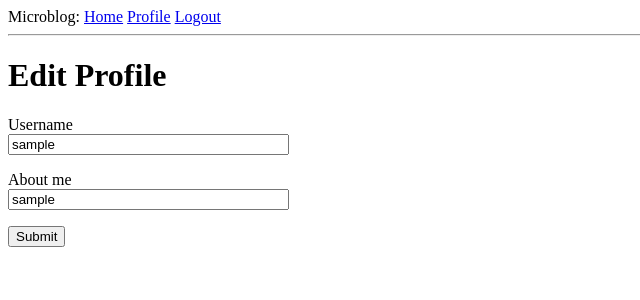
After one commit to AndrStp/flask_project, a Flask app: page /edit_profile in a window 1280 px wide. The commit adds this page. Shown: the top 300 px of the page, without its empty margins (0-640 px from the left). Run offline with Flask 2, Linux system fonts and the light colour scheme; the visitor is signed in with stand-in values (Sample User, id 1); data comes from the database, SQL or seed files in the repository; both versions use the stored data as it was after the commit; parts of the project's set-up code (start-up, migrations or seed data) failed here and were passed over.

Commit message:
Completed Chapter 6

```diff
--- a/app/forms.py
+++ b/app/forms.py
@@ -1,6 +1,7 @@
 from flask_wtf import FlaskForm
 from wtforms import StringField, PasswordField, BooleanField, SubmitField
-from wtforms.validators import ValidationError, DataRequired, Email, EqualTo
+from wtforms.fields.simple import TextAreaField
+from wtforms.validators import Length, ValidationError, DataRequired, Email, EqualTo
 from app.models import User
 
 
@@ -29,3 +30,9 @@ class RegistrationForm(FlaskForm):
         user = User.query.filter_by(email=email.data).first()
         if user:  # if user is not None:
             raise ValidationError('Please use a different email address')
+
+
+class EditProfileForm(FlaskForm):
+    username = StringField('Username', validators=[DataRequired()])
+    about_me = TextAreaField('About me', validators=[Length(min=0, max=140)])
+    submit = SubmitField('Submit')
--- a/app/models.py
+++ b/app/models.py
@@ -1,6 +1,7 @@
 from datetime import datetime
 from werkzeug.security import generate_password_hash, check_password_hash
 from flask_login import UserMixin
+from hashlib import md5
 from app import db, login
 
 
@@ -10,6 +11,8 @@ class User(UserMixin, db.Model):
     email = db.Column(db.String(120), index=True, unique=True)
     password_hash = db.Column(db.String(128))
     posts = db.relationship('Post', backref='author', lazy='dynamic')
+    about_me = db.Column(db.String(140))
+    last_seen = db.Column(db.DateTime, default=datetime.utcnow)
 
     def __repr__(self):
         return f'<User {self.username}>'
@@ -20,6 +23,9 @@ class User(UserMixin, db.Model):
     def check_password(self, password):
         return check_password_hash(self.password_hash, password)
 
+    def avatar(self, size):
+        digest = md5(self.email.lower().encode('utf-8')).hexdigest()
+        return f'https://www.gravatar.com/avatar/{digest}?d=identicon&s={size}'
 
 
 class Post(db.Model):
--- a/app/routes.py
+++ b/app/routes.py
@@ -3,9 +3,17 @@ from werkzeug.urls import url_parse
 from flask_login.utils import logout_user
 from flask_migrate import current
 from flask_login import current_user, login_user, login_required
+from datetime import datetime
 from app import app, db
-from app.forms import LoginForm, RegistrationForm
+from app.forms import LoginForm, RegistrationForm, EditProfileForm
 from app.models import User
+
+
+@app.before_request
+def before_request():
+    if current_user.is_authenticated:
+        current_user.last_seen = datetime.utcnow()
+        db.session.commit()
 
 
 @app.route('/')
@@ -70,3 +78,32 @@ def register():
         return redirect(url_for('login'))
 
     return render_template('register.html', title='Register', form=form)
+
+
+@app.route('/user/<username>')
+@login_required
+def user(username):
+    user = User.query.filter_by(username=username).first_or_404()
+    posts = [
+        {'author': user, 'body': 'Test post #1'},
+        {'author': user, 'body': 'Test post #2'},
+    ]
+    return render_template('user.html', user=user, posts=posts)
+
+
+@app.route('/edit_profile', methods=['GET', 'POST'])
+@login_required
+def edit_profile():
+    form = EditProfileForm()
+    if form.validate_on_submit():
+        current_user.username = form.username.data
+        current_user.about_me = form.about_me.data
+        db.session.commit()
+        flash('Your changes have been saved')
+        return redirect(url_for('edit_profile'))
+
+    elif request.method == 'GET':
+        form.username.data = current_user.username
+        form.about_me.data = current_user.about_me
+
+    return render_template('edit_profile.html', title='Edit Profile', form=form)
--- /dev/null
+++ b/app/templates/_post.html
@@ -0,0 +1,6 @@
+<table>
+    <tr valign="top">
+        <td><img src="{{ post.author.avatar(36) }}"></td>
+        <td>{{ post.author.username }} says:<br>{{ post.body }}</td>
+    </tr>
+</table>
--- a/app/templates/base.html
+++ b/app/templates/base.html
@@ -17,6 +17,7 @@
             {% if current_user.is_anonymous %}
             <a href="{{ url_for('login') }}">Login</a>
             {% else %}
+            <a href="{{ url_for('user', username=current_user.username) }}">Profile</a>
             <a href="{{ url_for('logout') }}">Logout</a>
             {% endif %}
         </div>
--- /dev/null
+++ b/app/templates/edit_profile.html
@@ -0,0 +1,23 @@
+{% extends "base.html" %}
+
+{% block content %}
+    <h1>Edit Profile</h1>
+    <form action="" method="post">
+        {{ form.hidden_tag() }}
+        <p>
+            {{ form.username.label }}<br>
+            {{ form.username(size=32) }}<br>
+            {% for error in form.username.errors %}
+            <span style="color: red;">[{{ error }}]</span>
+            {% endfor %}
+        </p>
+        <p>
+            {{ form.about_me.label }}<br>
+            {{ form.username(size=32) }}<br>
+            {% for error in form.username.errors %}
+            <span style="color: red;">[{{ error }}]</span>
+            {% endfor %}
+        </p>
+        <p>{{ form.submit() }}</p>
+    </form>
+{% endblock %}
```
Also changed, not shown: app/templates/user.html (added, +24 -0 lines), migrations/versions/36586f9acbe3_new_fields_in_user_model.py (added, +30 -0 lines), app.db.
